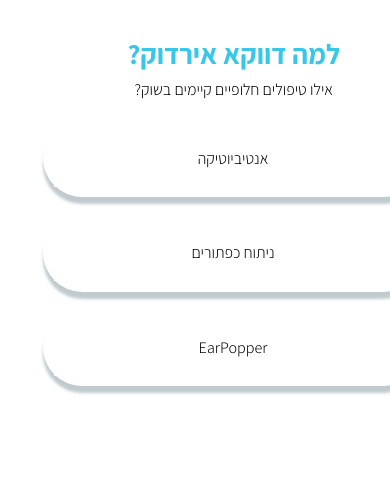
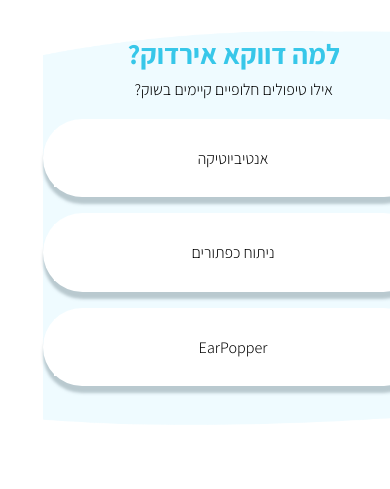
Before and after one commit to Atarame0/Eardoc-Learn-9july, a website: page doctorPage.html in a window 390 px wide. Shown: the part 313-802 px from the top of the page. Drawn offline with Linux system fonts and the light colour scheme; a script that the page names is missing; files whose address does not match are found by name.

Commit message:
Update styles.css

```diff
--- a/styles/styles.css
+++ b/styles/styles.css
@@ -1366,7 +1366,7 @@
 
     .doctors-med-section{
         padding-top: 10%;
-        background-image: url(images/DocMedBG.png);
+        background-image: url(/images/DocMedBG.png);
         background-position-y: 49%;
         background-size: 252%;
         background-position-x: 34%;
```
